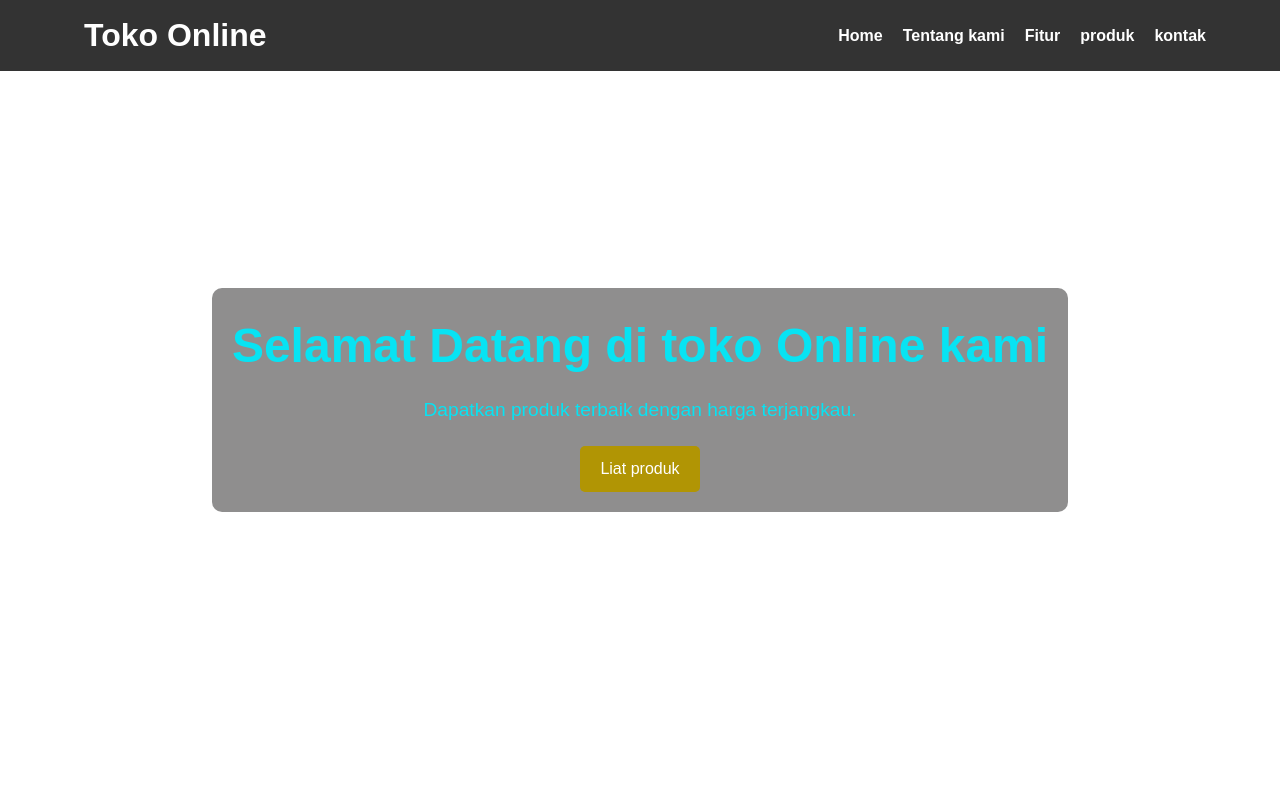
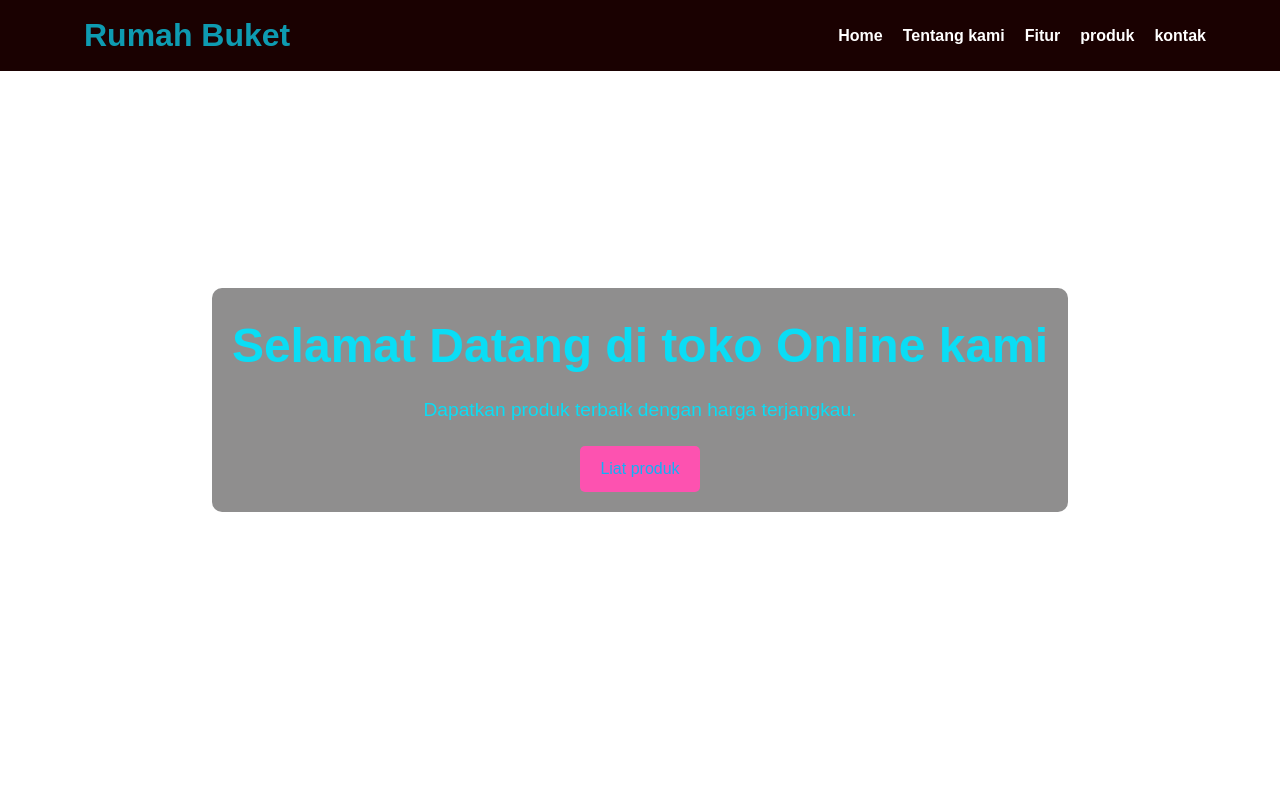
Before and after one commit to fitriayuniar/rumah-buket, a plain HTML site: page index.html in a window 1280 px wide. Shown: the top 800 px of the page. Drawn offline with Linux system fonts and the light colour scheme.

Commit message:
Add files via upload

```diff
--- a/index.html
+++ b/index.html
@@ -9,7 +9,7 @@
 <header>
     <div class="container">
         <div class="logo">
-            <h1>Toko Online</h1>
+            <h1>Rumah Buket</h1>
     </div>
     <nav>
         <ul>
--- a/style.css
+++ b/style.css
@@ -7,7 +7,7 @@
 body {
     font-family: Arial, sans-serif;
     line-height: 1.6;
-    color: #d64499;
+    color: #072e4e;
 }
 .container{
     width: 90%;
@@ -16,8 +16,8 @@ body {
 }
 
 header{
-    background: #333;
-    color: #fff;
+    background: #1a0101;
+    color: #0e9bb1;
     padding: 10px 0;
     position: fixed;
     width: 100%;
@@ -47,7 +47,7 @@ header nav ul li a {
 }
 #hero {
     background: url('img/foto3.jpg') no-repeat center center/cover;
-    color: #07e3f3;
+    color: #0addf5;
     height: 100vh;
     display: flex;
     align-items: center;
@@ -73,15 +73,15 @@ border-radius: 10px;
 .cta {
     display: inline-block;
     padding: 10px 20px;
-    background: #b19504;
-    color: #fff;
+    background: #fd52b0;
+    color: #0fb1f7;
     text-decoration: none;
     border-radius: 5px;
     transition: background 0.3s;
 }
 
 .cta:hover {
-    background: #555;
+    background: #555555;
 }
 
 section {
@@ -115,7 +115,7 @@ margin-bottom: 10px;
 }
 
 .feature:hover {
-    background: #ddd;
+    background: #3990dc;
     color: #000;
 }
 #products {
```
